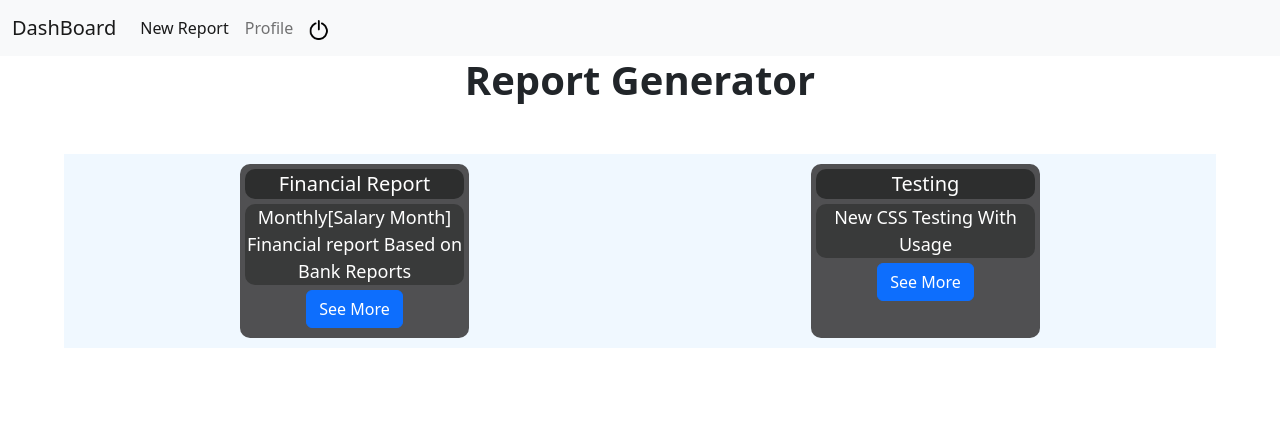
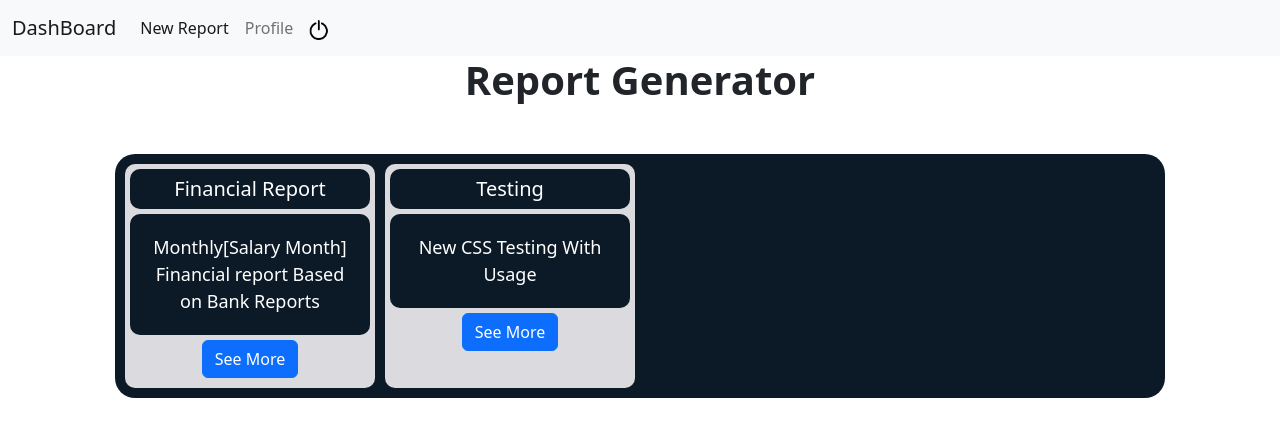
Before and after one commit to ravinduHV/Event_Manager, a Flask app: page / in a window 1280 px wide. Shown: the top 437 px of the page. Run offline with Flask 2, Linux system fonts and the light colour scheme; the visitor is signed in with stand-in values (Sample User, id 1); some libraries are stand-ins or nearby versions.

Commit message:
newly created js files and new features

```diff
--- a/static/style/main.css
+++ b/static/style/main.css
@@ -7,23 +7,22 @@
     margin-top: 50px;
     margin-left: auto;
     margin-right: auto;
+    width: 1050px;
+    border-radius: 20px;
     padding: 5px;
-    width: 90%;
-    height: auto;
-    background-color: aliceblue;
+    background-color: rgb(12, 26, 39);
     display: flex;
     flex-direction: row;
-    justify-content: space-around;
     flex-flow: wrap;
 }
 
 
 #project_card{
-    width: 20%;
+    width: 250px;
     height: auto;
     margin: 5px;
     padding: 5px;
-    background-color: rgb(80, 80, 82);
+    background-color: rgb(219, 219, 223);
     box-sizing: border-box;
     border-radius: 10px;
 }
@@ -34,7 +33,8 @@
     font-weight: 500;
     width: 100%;
     height: auto;
-    background-color: rgb(45, 46, 46);
+    padding: 5px;
+    background-color: rgb(12, 26, 39);
     border-radius: 10px;
     color: white;
 }
@@ -46,7 +46,8 @@
     font-weight: 400;
     text-align: center;
     margin-top: 5px;
-    background-color: rgb(57, 58, 58);
+    padding: 20px;
+    background-color: rgb(12, 26, 39);
     border-radius: 10px;
     color: white;
 
--- a/templates/layout.html
+++ b/templates/layout.html
@@ -1,7 +1,7 @@
 <!DOCTYPE html>
 <html lang="en">
     <head>
-        <title>EVE-MNGR | {% block title %}{% endblock %}</title>
+        <title>ReportGenerator | {% block title %}{% endblock %}</title>
         {%block head%}{% endblock %}
         <link href="https://cdn.jsdelivr.net/npm/bootstrap@5.2.3/dist/css/bootstrap.min.css" rel="stylesheet" integrity="sha384-rbsA2VBKQhggwzxH7pPCaAqO46MgnOM80zW1RWuH61DGLwZJEdK2Kadq2F9CUG65" crossorigin="anonymous">
         <script src="https://cdn.jsdelivr.net/npm/bootstrap@5.2.3/dist/js/bootstrap.bundle.min.js" integrity="sha384-kenU1KFdBIe4zVF0s0G1M5b4hcpxyD9F7jL+jjXkk+Q2h455rYXK/7HAuoJl+0I4" crossorigin="anonymous"></script>
```
Also changed, not shown: static/script/login.js (added, +19 -0 lines), static/script/new_event.js (added, +33 -0 lines), templates/login.html (+4 -3 lines), templates/new_event.html (+11 -7 lines), manager.db, 3 other files.
